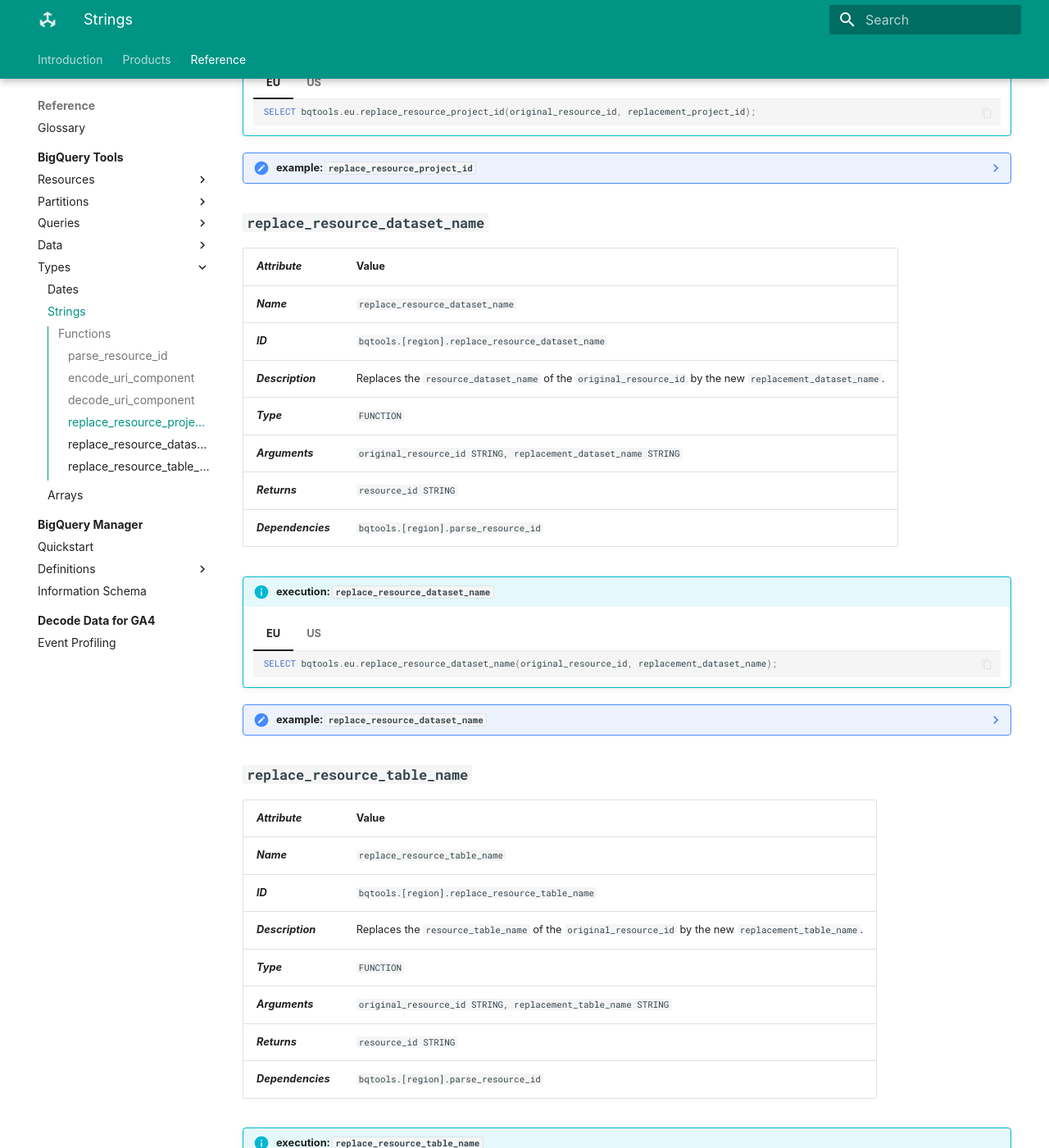
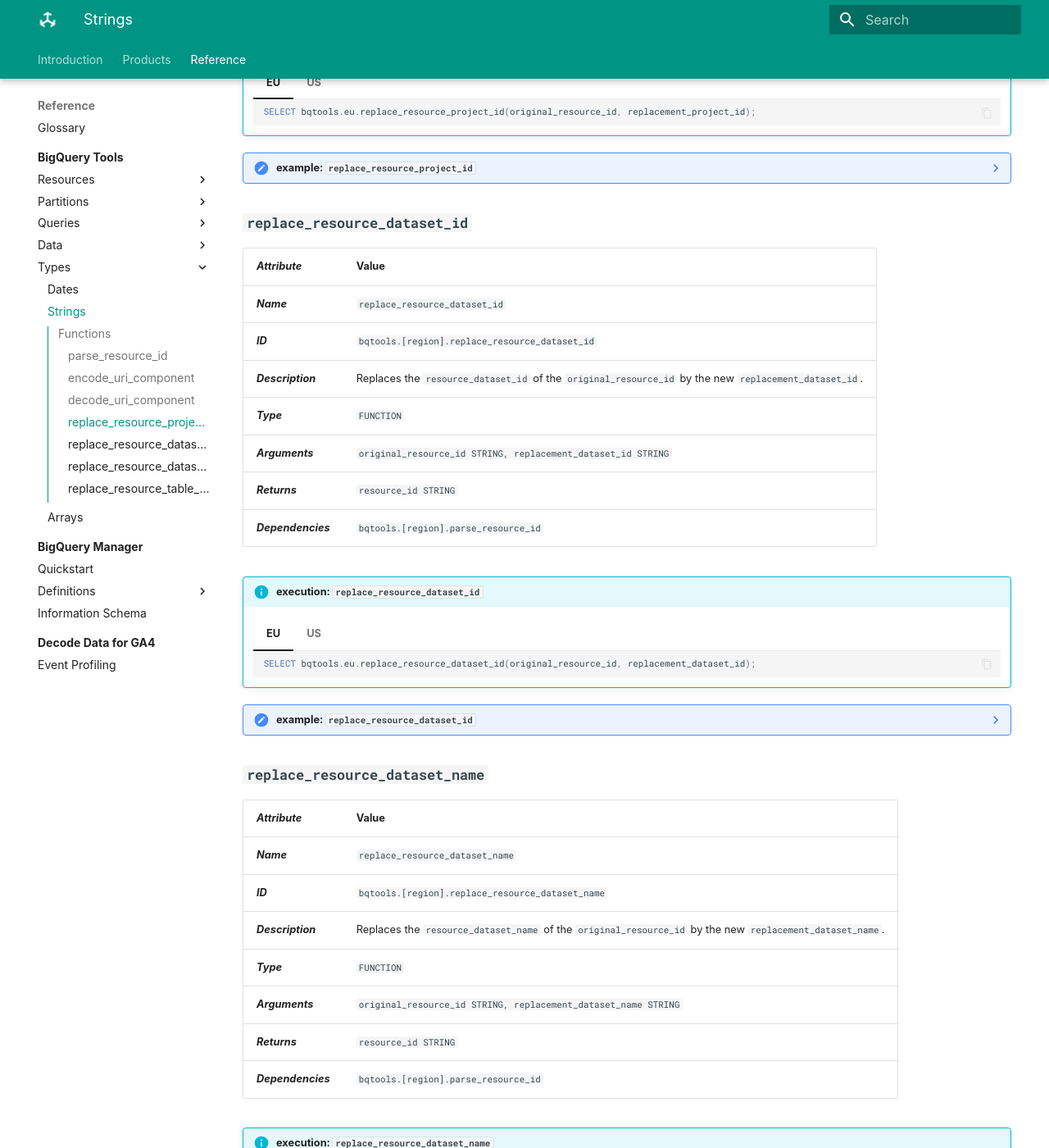
Before and after one commit to transformationflow/transformationflow.github.io, an MkDocs documentation site: the page built from docs/reference/bqtools/types/strings.md, in a window 1280 px wide and 1400 px high, scrolled down 2946 px. Shown: the whole window at 82% size. Built offline with MkDocs 1.6.1 and Material for MkDocs 9.7.7, drawn with Linux system fonts in a browser that asks for light colours; some web fonts are replaced.

Commit message:
Added replace_resource_dataset_id

````diff
--- a/docs/reference/bqtools/types/strings.md
+++ b/docs/reference/bqtools/types/strings.md
@@ -130,8 +130,42 @@ _**Dependencies**_ | `bqtools.[region].parse_resource_id`
     SELECT bqtools.eu.replace_resource_project_id(original_resource_id, replacement_project_id);
     ```
 
+## **`replace_resource_dataset_id`**
+_**Attribute**_ | Value
+--- | ---
+_**Name**_ | `replace_resource_dataset_id`
+_**ID**_ | `bqtools.[region].replace_resource_dataset_id`
+_**Description**_ | Replaces the `resource_dataset_id` of the `original_resource_id` by the new `replacement_dataset_id`.
+_**Type**_ | `FUNCTION`
+_**Arguments**_ | `original_resource_id STRING, replacement_dataset_id STRING`
+_**Returns**_ | `resource_id STRING`
+_**Dependencies**_ | `bqtools.[region].parse_resource_id`
+
+!!! info "execution: `replace_resource_dataset_id`"
+    === "EU"
+        ```sql
+        SELECT bqtools.eu.replace_resource_dataset_id(original_resource_id, replacement_dataset_id);
+        ```
+
+    === "US"
+        ```sql
+        CALL bqtools.us.replace_resource_dataset_id(original_resource_id, replacement_dataset_id);
+        ```
+
+??? note "example: `replace_resource_dataset_id`"
+
     ```sql
-    response: "new_project_id.dataset_name.resource_name"
+    DECLARE original_resource_id STRING;
+    DECLARE replacement_dataset_id STRING;
+
+    SET original_resource_id = "project_id.dataset_name.resource_name";
+    SET replacement_dataset_id = "new_project_id.new_dataset_name";
+
+    SELECT bqtools.eu.replace_resource_dataset_id(original_resource_id, replacement_dataset_id);
+    ```
+
+    ```sql
+    response: "new_project_id.new_dataset_name.resource_name"
     ```
 
 ## **`replace_resource_dataset_name`**
````
